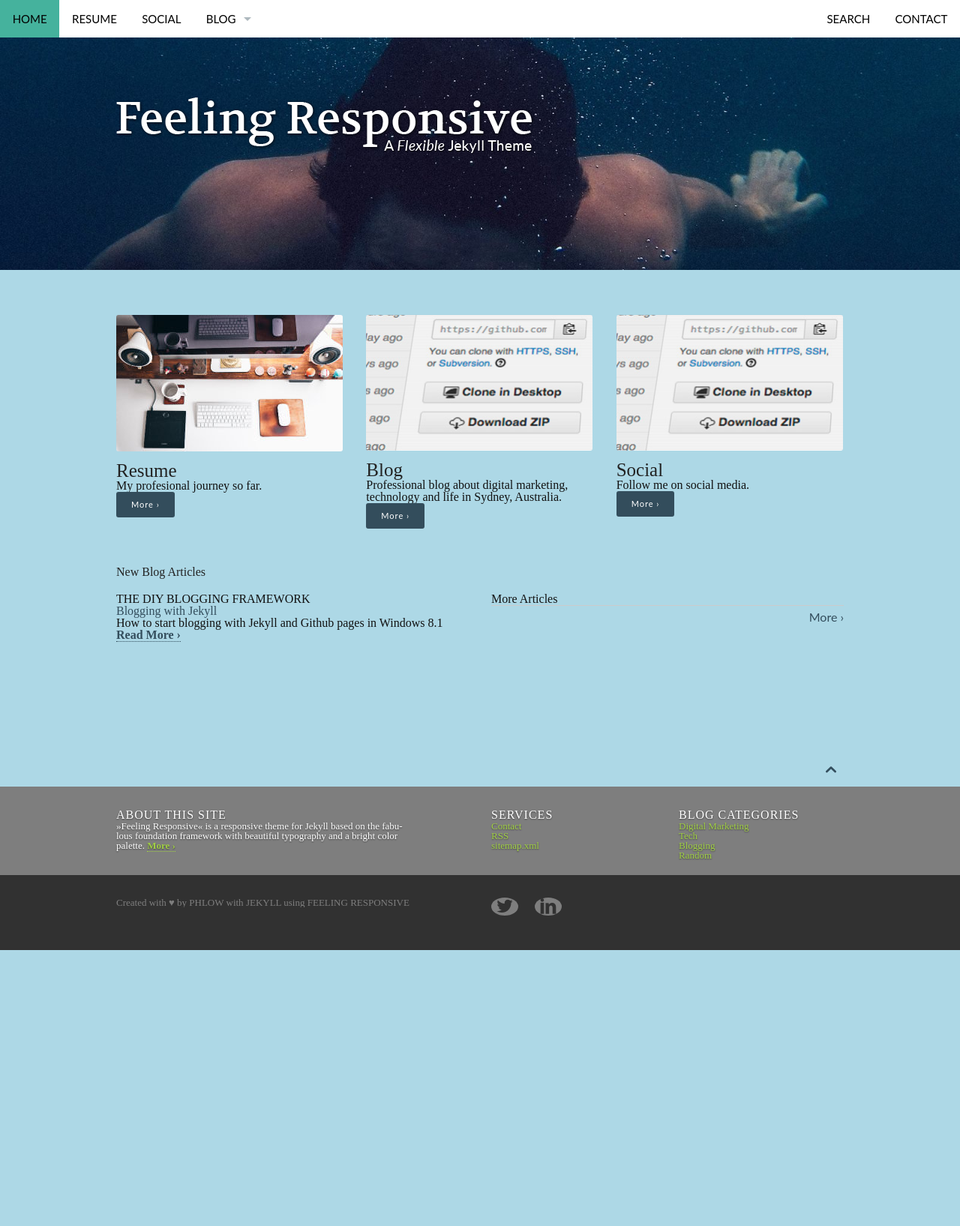
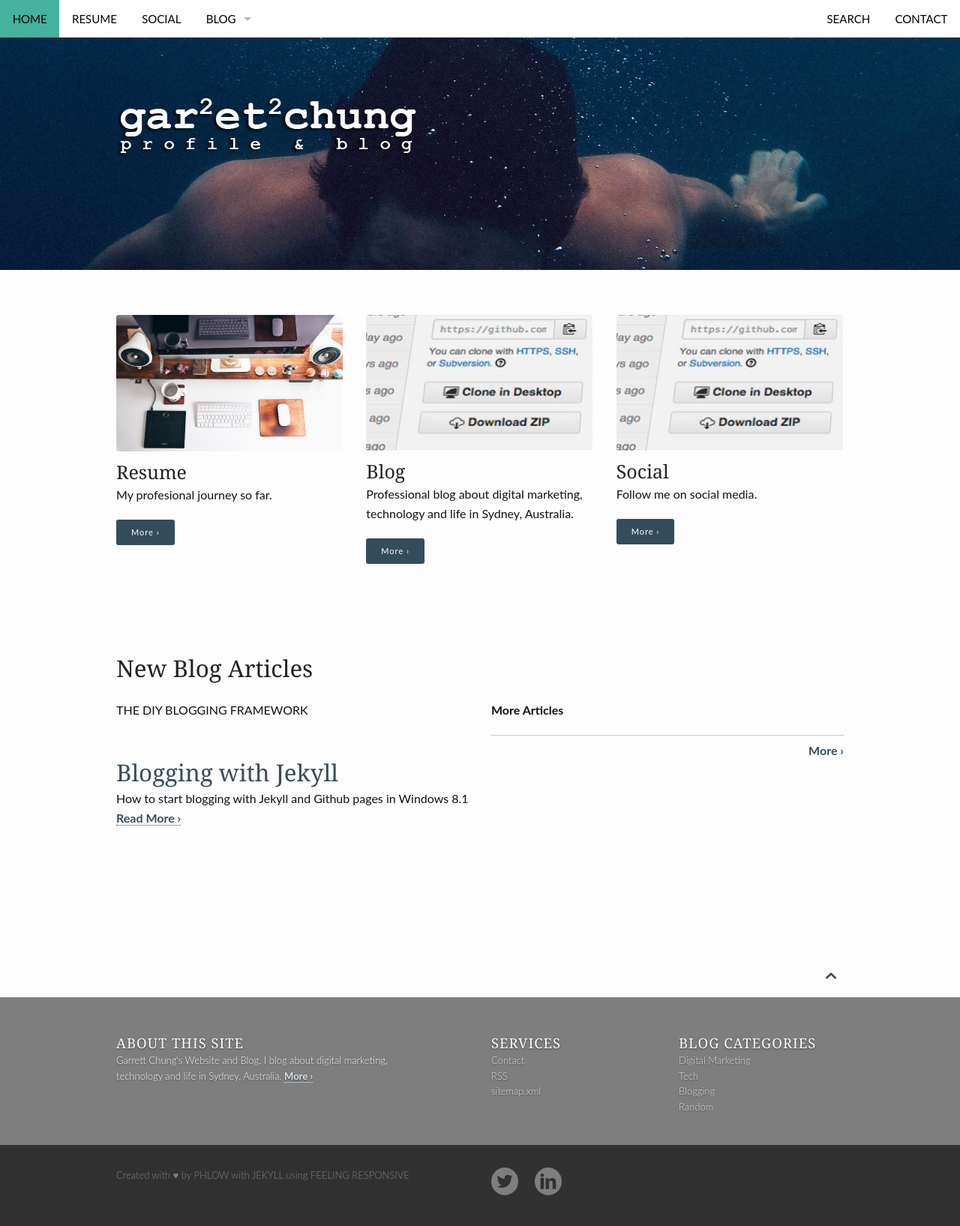
Before and after one commit to gar2et2/gar2et2.github.io, a Jekyll site: the page built from index.md, in a window 1280 px wide. Shown: the whole page at 75% size. Built offline with Jekyll 4.4.1, drawn with Linux system fonts in a browser that asks for light colours; nearby versions of some CDN libraries; some web fonts are replaced; library files that are not in the unit come from our copies; before the commit the page ends 1267 px from its top, so only the background shows below that.

Commit message:
config changes, titles, etc

```diff
--- a/_config.yml
+++ b/_config.yml
@@ -1,3 +1,12 @@
+#
+# This config-file is only needed for development. Instead of changing the url
+# everytime you work locally on the project, you start both config-files, overwriting
+# the first one with the development variables needed.
+##
+# Start development with › $ jekyll serve --config _config.yml,_config_dev.yml
+
+url: "http://gar2et2.github.io"
+urlimg: "http://gar2et2.github.io/images/"
 # ASCII-Font › http://patorjk.com/software/taag/#p=display&f=Slant&t=Phlow
 #
 #      _____ _ __          _____      __  __  _
@@ -8,25 +17,25 @@
 #                                                 /____/
 #
 # Title of your website
-title: "Feeling Responsive"
+title: "gar2et2"
 
 
 # The slogan describes your website and is used on homepage in <title> and other important places
-slogan: "A Flexible Theme for Jekyll"
+slogan: "Garrett Chung's Website and Blog"
 
 
 # The description is used on homepage and in the footer to quickly describe your website. Use a maximum of 150 characters for SEO-purposes.
-description: "»Feeling Responsive« is a responsive theme for Jekyll based on the fabulous foundation framework with beautiful typography and a bright color palette."
+description: "Garrett Chung's Website and Blog. I blog about digital marketing, technology and life in Sydney, Australia."
 
 
 # This URL is the main adresse. Don't include a slash at the end.
 #
-url: "https://phlow.github.io/feeling-responsive"
+#url: "https://phlow.github.io/feeling-responsive"
 baseurl: ""
 
 # This is for the editing function in _/includes/improve_content.html
 # Leave it empty if your site is not on GitHub/GitHub Pages
-improve_content: https://github.com/Phlow/feeling-responsive/edit/gh-pages
+improve_content:
 
 # This URL points directly to the images directory making
 # things easier to link to images in posts and templates. It needs a slash.
@@ -34,7 +43,7 @@ improve_content: https://github.com/Phlow/feeling-responsive/edit/gh-pages
 # Example: <img src="{{ site.urlimg }}/{{ post.image.title }}">
 # Markdown-Example for posts ![Image Text]({{ site.urlimg }}/image.jpg)
 #
-urlimg: "http://phlow.github.io/feeling-responsive/images/"
+#urlimg: "http://phlow.github.io/feeling-responsive/images/"
 
 
 # Logo size is 600x80 pixels
@@ -81,11 +90,11 @@ exclude:
 defaults:
   -
     scope:
-      path: "" 				# an empty string here means all files in the project
+      path: ""        # an empty string here means all files in the project
       type: "pages"
     values:
-      show_meta: true 	# Show metadata beneath all pages
-      # sidebar:    		# Possible values › left, right › by default there will be no sidebar
+      show_meta: true   # Show metadata beneath all pages
+      # sidebar:        # Possible values › left, right › by default there will be no sidebar
       comments: false
       author: "your_author_name"
   -
@@ -118,9 +127,9 @@ defaults:
 #   ___/ / /___/ /_/ /
 #  /____/_____/\____/    Verify Website to Webmaster Tools
 
-google_author:             "https://plus.google.com/u/0/118311555303973066167"
-google_site_verification:  "Vk0IOJ2jwG_qEoG7fuEXYqv0m2rLa8P778Fi_GrsgEQ"
-bing_webmastertools_id:    "0FB4C028ABCF07C908C54386ABD2D97F"
+google_author:             "https://plus.google.com/u/0/100453192247089218788"
+google_site_verification:  "82E7Z8Hd3BggtcqnM9TIhpXMhz-CP37NHNi7kWtd4LE"
+#bing_webmastertools_id:    "0FB4C028ABCF07C908C54386ABD2D97F"
 # alexa_verify_id:         ""
 
 
@@ -152,11 +161,11 @@ msapplication_tilecolor:                "#fabb00"
 #    / __/ / /_/ / /__/  __/ /_/ / /_/ / /_/ / ,<
 #   /_/    \__,_/\___/\___/_.___/\____/\____/_/|_|      Facebook-Optimization › http://j.mp/fb_optimize
 
-og_image:                           "http://images.phlow.de/phlow/phlow_de-logo-512x.png"
+og_image:                           ""
 og_locale:                          "en_EN"
 og_type:                            "website"
-og_title:                           "Feeling Responsive – A Responsive Theme for Jekyll"
-og_description:                     "Feeling Responsive is built on the fabulous Foundation Framework and comes with lots of features to show your content right."
+og_title:                           "Garrett Chung's Website and Blog"
+og_description:                     "Garrett Chung's Website and Blog. I blog about digital marketing, technology and life in Sydney, Australia."
 # og_url:                           ""
 # og_site_name:                     ""
 
@@ -180,7 +189,7 @@ og_description:                     "Feeling Responsive is built on the fabulous
 #
 # used in _includes/comments.html
 
-disqus_shortname: feelingresponsive
+disqus_shortname: gar2et2
 
 
 #      _____
@@ -204,4 +213,4 @@ sass:
 #
 # used in _includes/footer_scripts.html
 
-google_analytics_tracking_id: UA-60112281-1
+google_analytics_tracking_id: UA-63569272-1
--- a/_includes/head.html
+++ b/_includes/head.html
@@ -5,8 +5,8 @@
 	<meta name="viewport" content="width=device-width, initial-scale=1.0" />
 	<link href='http://fonts.googleapis.com/css?family=Droid+Serif|Open+Sans:400,700' rel='stylesheet' type='text/css'>
 	<title>{% if page.meta_title %}{{ page.meta_title }}{% elsif page.title %}{{ page.title }}{% else %}{{ site.title }}{% endif %}</title>
+	<link rel="stylesheet" href="{{ site.url }}/assets/css/reset.css"> <!-- CSS reset -->
 	<link rel="stylesheet" href="{{ site.url }}/assets/css/styles_feeling_responsive.css">
-	<link rel="stylesheet" href="{{ site.url }}/assets//assets/css/reset.css"> <!-- CSS reset -->
 	<link rel="stylesheet" href="{{ site.url }}/assets/css/style.css"> <!-- Resource style -->
 	<script src="{{ site.url }}/assets/js/modernizr.min.js"></script>
 	<script src="{{ site.url }}/assets/js/modernizr.js"></script> <!-- Modernizr -->
--- a/_sass/_01_settings_colors.scss
+++ b/_sass/_01_settings_colors.scss
@@ -30,7 +30,7 @@ $ci-2: #45B29D;		// turquoise
 $ci-3: #EFC94C;		// yellow
 $ci-4: #E27A3F;		// orange
 $ci-5: #DF4949;		// red
-$ci-6: #A1D044;     // green
+$ci-6: #d7e4ed;     // green
 
 
 
--- a/assets/css/style.css
+++ b/assets/css/style.css
@@ -12,10 +12,6 @@ html * {
   -webkit-box-sizing: border-box;
   -moz-box-sizing: border-box;
   box-sizing: border-box;
-}
-
-body {
-  background-color: lightblue;
 }
 
 .cd-container {
@@ -35,21 +31,26 @@ body {
   max-width: 100%;
 }
 
-.cd-container h1, .cd-container h2, .cd-timeline-content .job-title {
+.cd-timeline-content .job-title {
   font-family: "Open Sans", sans-serif;
   font-weight: bold;
   margin: 0 0 0 0;
 }
 
-.cd-container h2, .cd-timeline-content .job-title {
+.cd-timeline-content .job-title {
   font-family: "Open Sans", sans-serif;
   font-weight: bold;
   margin: 0 0 0 0;
   color: #303e49;
 }
 
-.cd-container h3, .cd-timeline-content .company {
+.cd-timeline-content .company {
   margin: 0 0 0 0;
+  font-style: italic;
+}
+
+#linkedinPlugIn {
+  margin: 0 auto;
 }
 
 /* --------------------------------
@@ -280,14 +281,13 @@ Main components
   background: #d7e4ed;
   border-radius: 0.25em;
   padding: 1em;
-  box-shadow: 0 3px 0 #d7e4ed;
 }
 .cd-timeline-content:after {
   content: "";
   display: table;
   clear: both;
 }
-.cd-timeline-content h2, .cd-timeline-content .job-title {
+.cd-timeline-content .job-title {
   padding-bottom: .25em;
   color: #303e49;
 }
@@ -325,14 +325,14 @@ Main components
   height: 0;
   width: 0;
   border: 7px solid transparent;
-  border-right: 7px solid white;
+  border-right: 7px solid #d7e4ed;
 }
 @media only screen and (min-width: 768px) {
-  .cd-timeline-content h2, .cd-timeline-content .job-title {
+  .cd-timeline-content .job-title {
     font-size: 20px;
     font-size: 1.25rem;
   }
-  .cd-timeline-content h3 .cd-timeline-content .company {
+  .cd-timeline-content .company {
     font-size: 16px;
     font-size: 1rem;
     font-style: italic;
@@ -356,7 +356,7 @@ Main components
     top: 24px;
     left: 100%;
     border-color: transparent;
-    border-left-color: white;
+    border-left-color: #d7e4ed;
   }
   .cd-timeline-content .cd-read-more {
     float: left;
@@ -397,7 +397,7 @@ Main components
     left: auto;
     right: 100%;
     border-color: transparent;
-    border-right-color: white;
+    border-right-color: #d7e4ed;
   }
   #cd-timeline #right-side .cd-read-more {
     float: right;
```
Also changed, not shown: _config_dev.yml (+10 -10 lines), pages/resume.md (+88 -100 lines), assets/img/logo.png.
